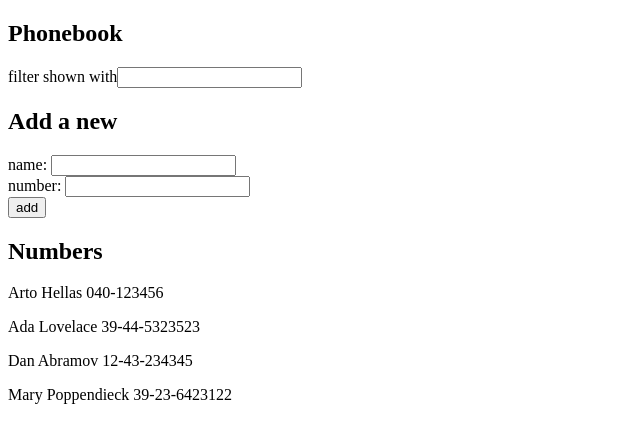
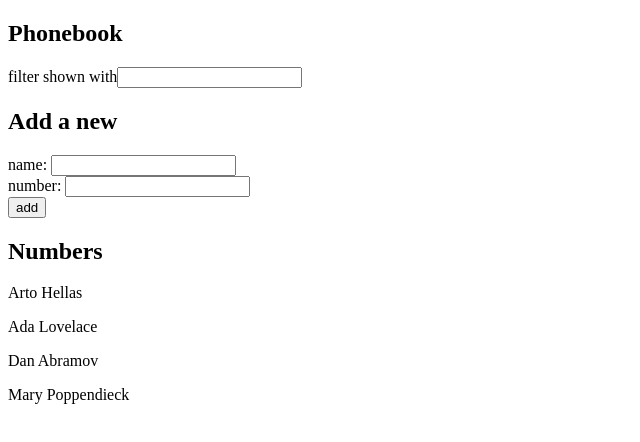
Before and after one commit to nahomWM/fullstackopen, a React (Vite) app in the folder part2/phonebook/: page / in a window 1280 px wide. Shown: the top 442 px of the page, without its empty margins (0-640 px from the left). Built offline with nearby package versions, Linux system fonts and the light colour scheme; data requests are answered from the project's data file.

Commit message:
add exercise 2.11

```diff
--- /dev/null
+++ b/part2/phonebook/db.json
@@ -0,0 +1,24 @@
+{
+  "persons":[
+    {
+      "name": "Arto Hellas",
+      "number": "040-123456",
+      "id": "1"
+    },
+    {
+      "name": "Ada Lovelace",
+      "number": "39-44-5323523",
+      "id": "2"
+    },
+    {
+      "name": "Dan Abramov",
+      "number": "12-43-234345",
+      "id": "3"
+    },
+    {
+      "name": "Mary Poppendieck",
+      "number": "39-23-6423122",
+      "id": "4"
+    }
+  ]
+}
--- a/part2/phonebook/package.json
+++ b/part2/phonebook/package.json
@@ -10,6 +10,7 @@
     "preview": "vite preview"
   },
   "dependencies": {
+    "axios": "^1.13.2",
     "react": "^19.2.0",
     "react-dom": "^19.2.0"
   },
--- a/part2/phonebook/src/App.jsx
+++ b/part2/phonebook/src/App.jsx
@@ -1,16 +1,19 @@
-import { useState } from 'react'
-
+import { useState, useEffect } from 'react'
+import axios from 'axios'
 import ShowNames from './components/ShowNames'
 import Filter from './components/Filter'
 import PersonForm from './components/PersonForm'
 
 const App = () => {
-const [persons, setPersons] = useState([
-  { id: 1, name: 'Arto Hellas', phoneNo: '040-123456' },
-{ id: 2, name: 'Ada Lovelace', phoneNo: '39-44-5323523' },
-   { id: 3, name: 'Dan Abramov', phoneNo: '12-43-234345' },
-  { id: 4, name: 'Mary Poppendieck', phoneNo: '39-23-6423122' }
-  ])
+const [persons, setPersons] = useState([ ])
+useEffect(() => {
+  axios.get('http://localhost:3001/persons')
+      .then(response => {
+        setPersons(response.data)
+      })
+  }, [])
+
+
 
 const [newName, setNewName] = useState('')
 const [newNumber, setNewNumber] = useState('')
```
Also changed, not shown: 1 other file (tests, documents, lock files or other folders).
